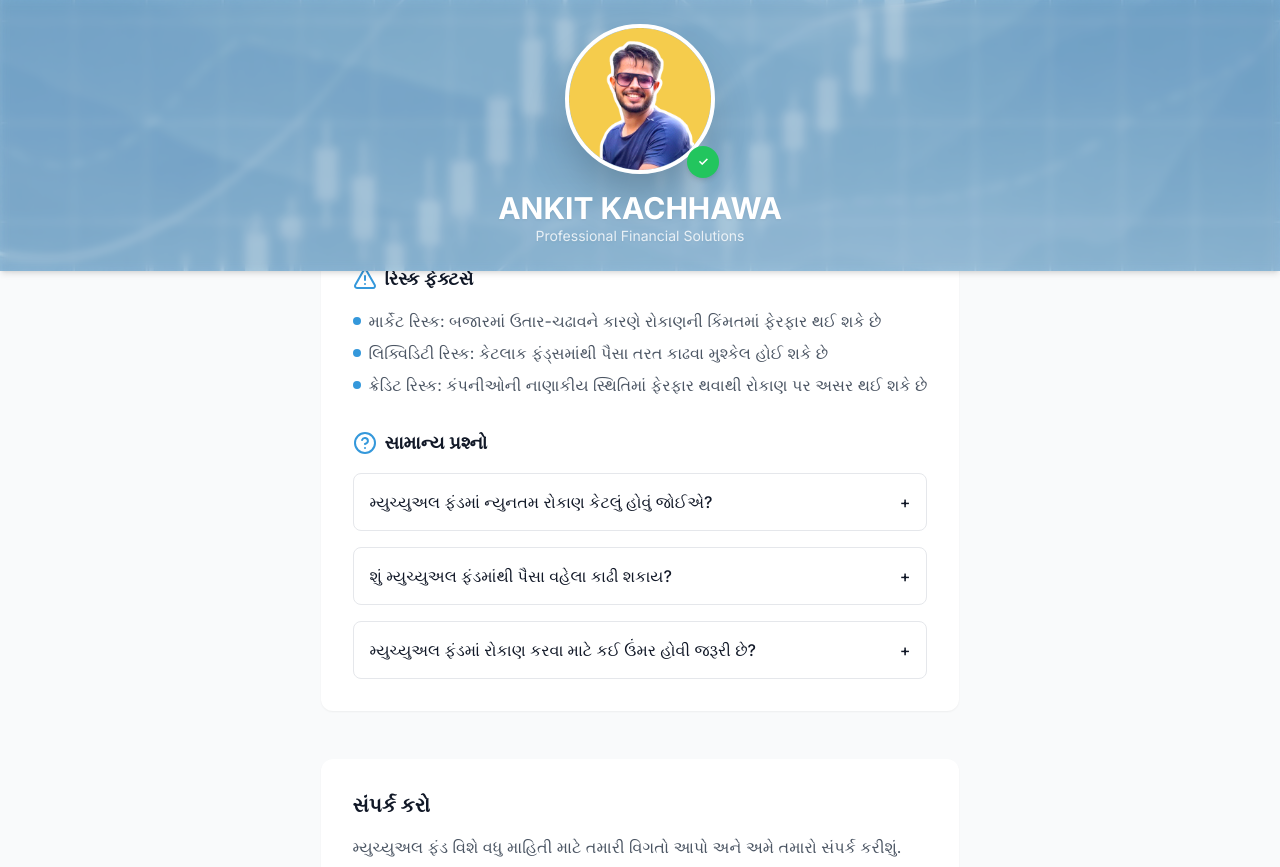
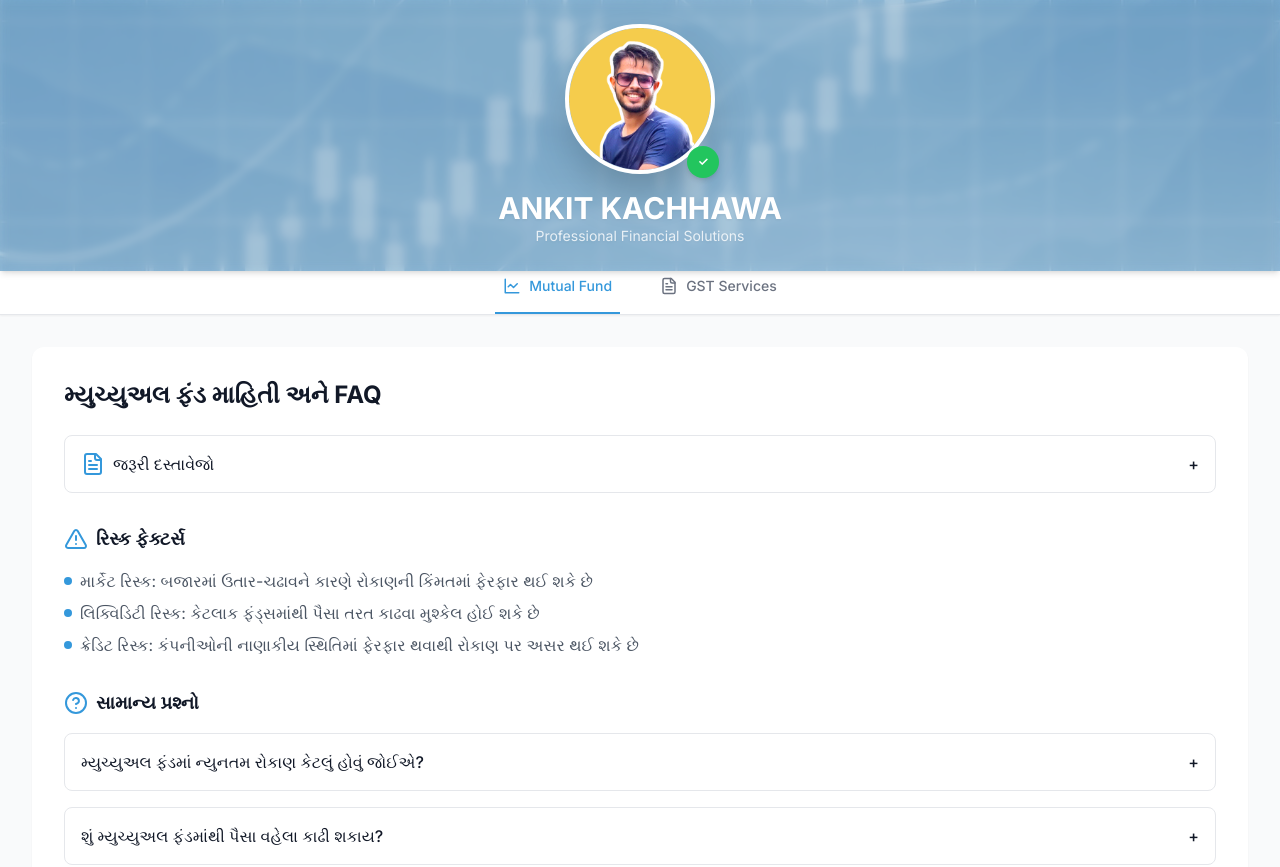
Before and after one commit to AnkitKachhawa1/aaaa, a React (Vite) app: page /mutualfund/ in a window 1280 px wide. Shown: the top 867 px of the page. Built offline with nearby package versions, Linux system fonts and the light colour scheme.

Commit message:
Update Layout.tsx

```diff
--- a/src/components/Layout.tsx
+++ b/src/components/Layout.tsx
@@ -25,11 +25,14 @@ const Layout: React.FC = () => {
         }
       />
       <Header />
-      <Navigation />
-      <main className="flex-grow container-custom py-8">
-        <Outlet />
-      </main>
-      <Footer />
+      {/* Push content below the fixed header */}
+      <div className="pt-[260px]">
+        <Navigation />
+        <main className="container-custom py-8">
+          <Outlet />
+        </main>
+        <Footer />
+      </div>
     </div>
   );
 };
```
